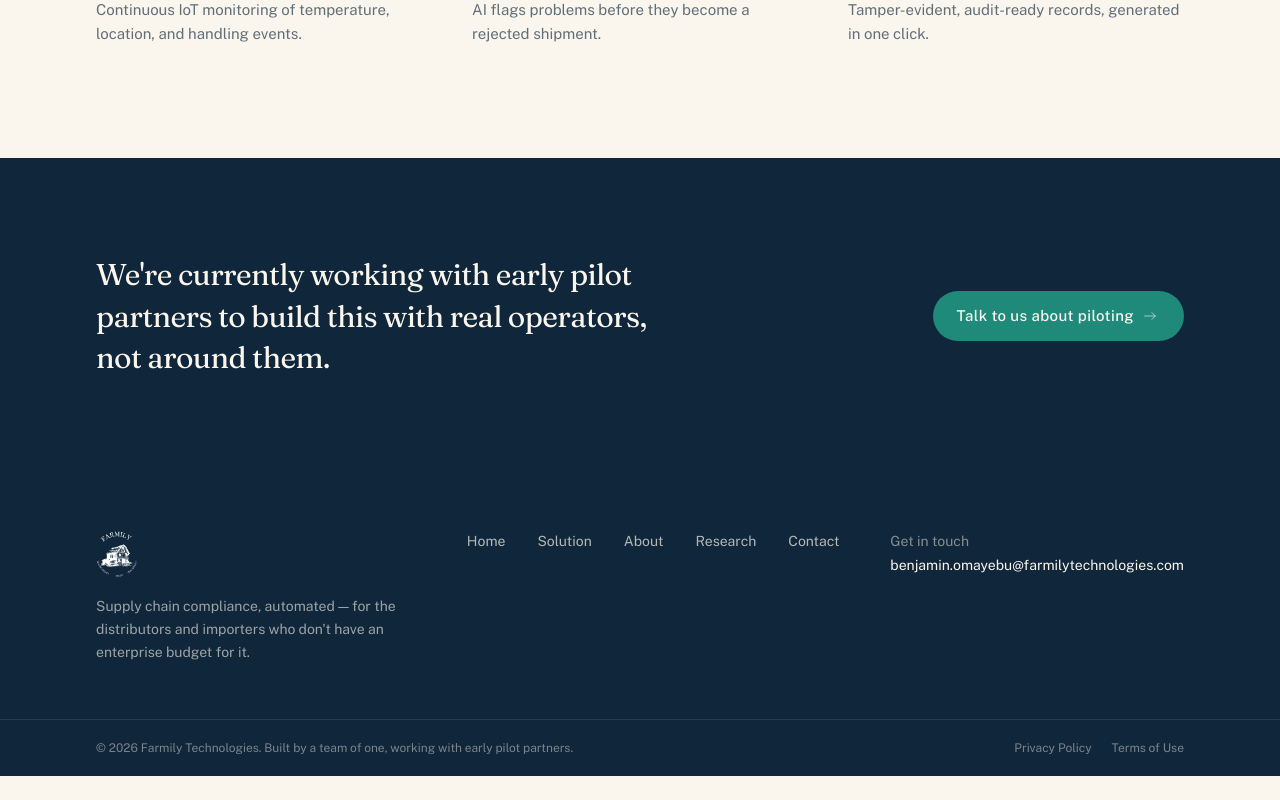
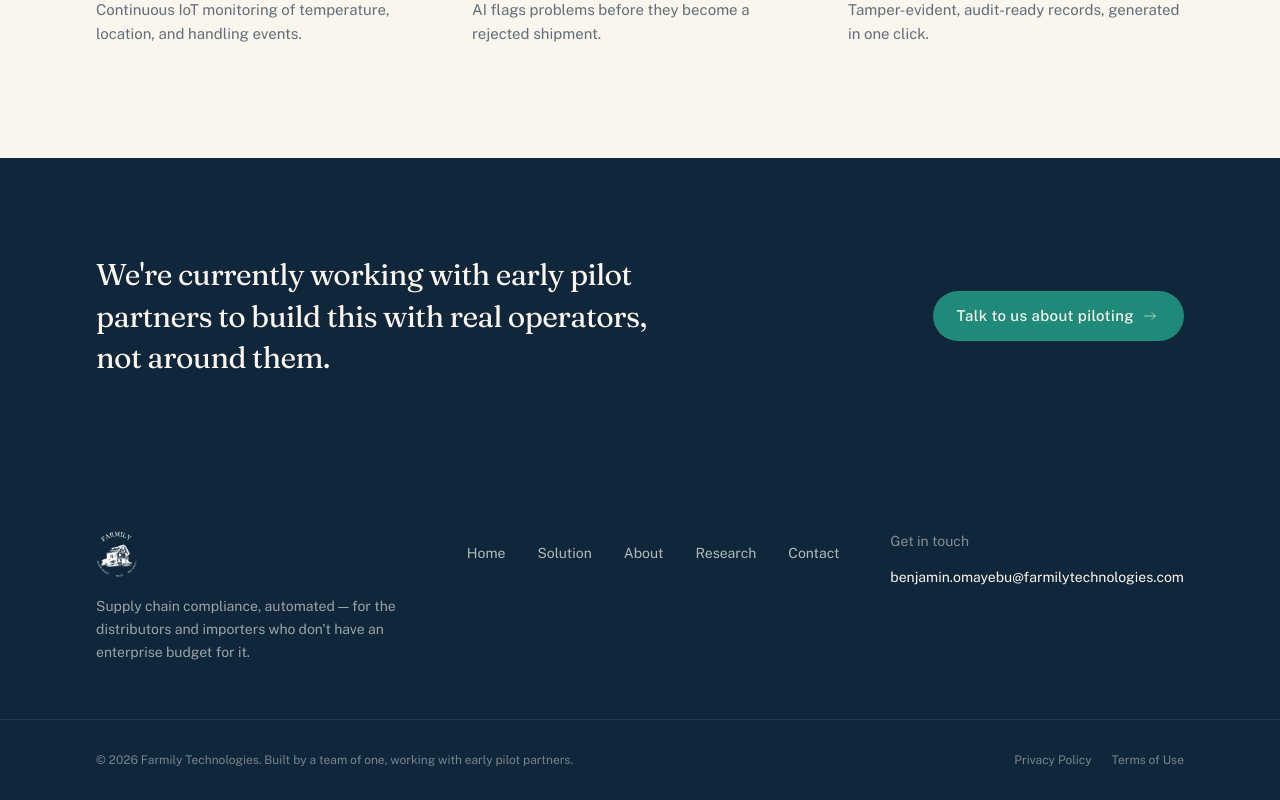
Before and after one commit to benomayebu/farmilytechnologies, a Next.js app: page / in a window 1280 px wide. Shown: the part 1693-2493 px from the top of the page. Before the commit the page ends 2469 px from the top, so only its background shows below. Built offline with nearby package versions, Linux system fonts and the light colour scheme.

Commit message:
Enlarge footer link tap targets

```diff
--- a/src/components/Footer.tsx
+++ b/src/components/Footer.tsx
@@ -33,7 +33,7 @@ export default function Footer() {
             <Link
               key={item.href}
               href={item.href}
-              className="text-paper/70 transition-colors hover:text-paper"
+              className="py-3 text-paper/70 transition-colors hover:text-paper"
             >
               {item.label}
             </Link>
@@ -44,7 +44,7 @@ export default function Footer() {
           <p className="text-paper/50">Get in touch</p>
           <a
             href="mailto:benjamin.omayebu@farmilytechnologies.com"
-            className="mt-1 inline-block text-paper transition-colors hover:text-wheat"
+            className="mt-1 inline-block py-3 text-paper transition-colors hover:text-wheat"
           >
             benjamin.omayebu@farmilytechnologies.com
           </a>
@@ -58,10 +58,10 @@ export default function Footer() {
             team of one, working with early pilot partners.
           </p>
           <div className="flex gap-5">
-            <Link href="/privacy" className="transition-colors hover:text-paper/80">
+            <Link href="/privacy" className="py-3 transition-colors hover:text-paper/80">
               Privacy Policy
             </Link>
-            <Link href="/terms" className="transition-colors hover:text-paper/80">
+            <Link href="/terms" className="py-3 transition-colors hover:text-paper/80">
               Terms of Use
             </Link>
           </div>
```
